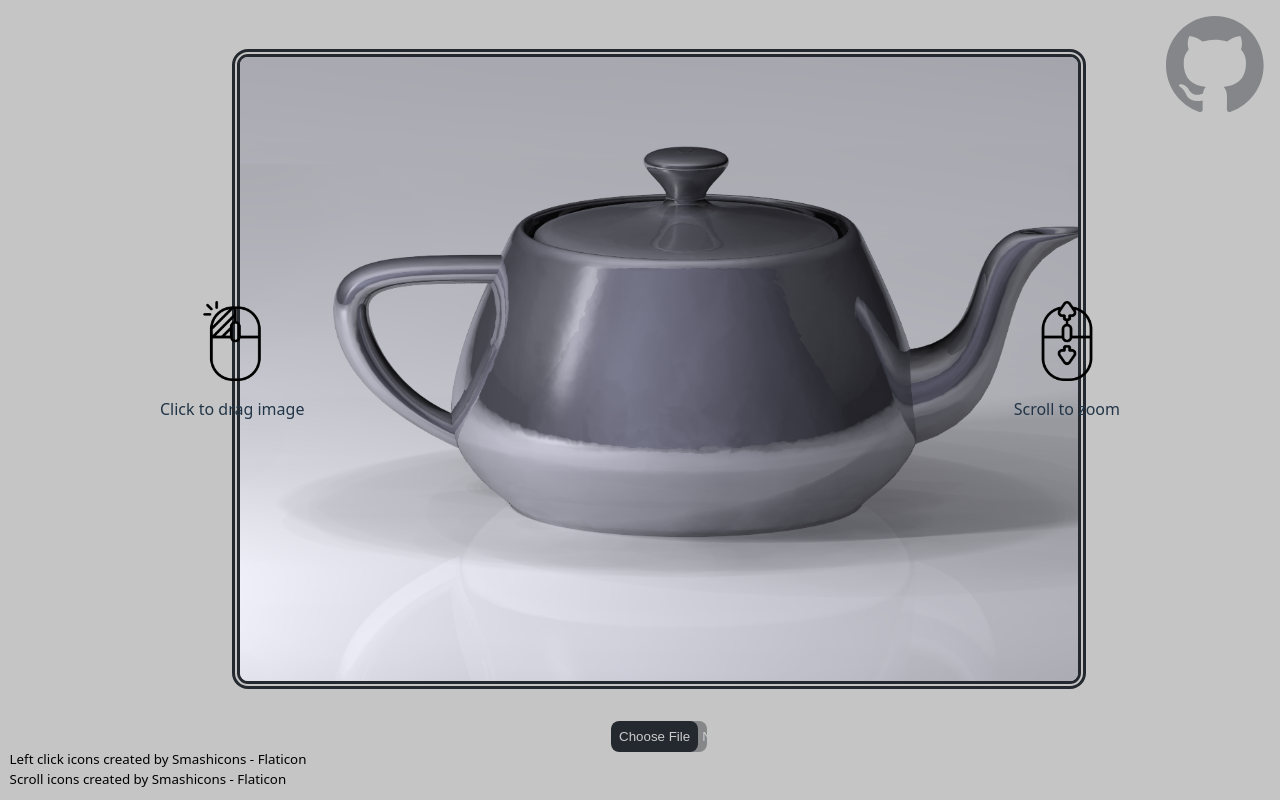
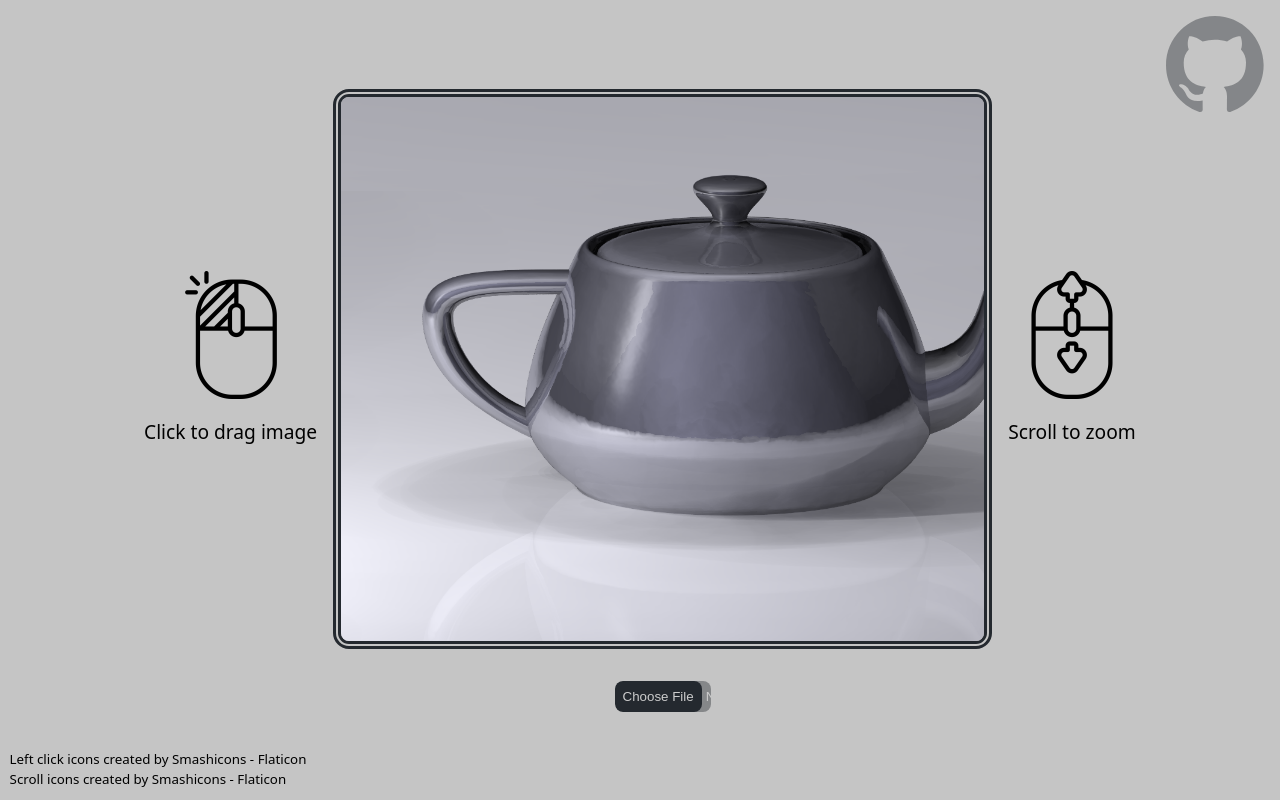
Before and after one commit to as505/pan-and-zoom-canvas, a React (Vite) app: page / in a window 1280 px wide. Built offline with nearby package versions, Linux system fonts and the light colour scheme.

Commit message:
UI icons stick better to the side of the canvas, some improvements when changing browser screen size and/or zoom

```diff
--- a/src/App.css
+++ b/src/App.css
@@ -5,6 +5,8 @@
   padding: 2rem;
   text-align: center;
   display: grid;
+  grid-template-columns: minmax(auto, max-content) minmax(auto, max-content) minmax(auto, max-content);
+  place-content: center;
   flex-direction: row;
   place-items: center;
   --aspectRatio:4/3;
@@ -20,7 +22,8 @@
   grid-column: 2;
   display: flex;
   flex-direction: row;
-  height: 80vh;
+  height: 70vh;
+  max-width: 100%;
   aspect-ratio: var(--aspectRatio);
   overflow: hidden;
   border-style: double;
--- a/src/mouseIcons.css
+++ b/src/mouseIcons.css
@@ -3,7 +3,6 @@
     display: grid;
     grid-row: 1;
     margin: 1rem;
-    padding: 1rem;
     place-items: center;
 }
 
@@ -12,11 +11,14 @@
     position: relative;
     align-items: center;
     align-self: center;
-    max-height: 10vh;
+    width: 8rem;
+    aspect-ratio: 1 / 1;
     box-sizing: border-box;
 }
 
 .iconText {
+    font-size:larger;
+    color: #000;
     position: relative;
     display: grid;
     align-self: center;
```
